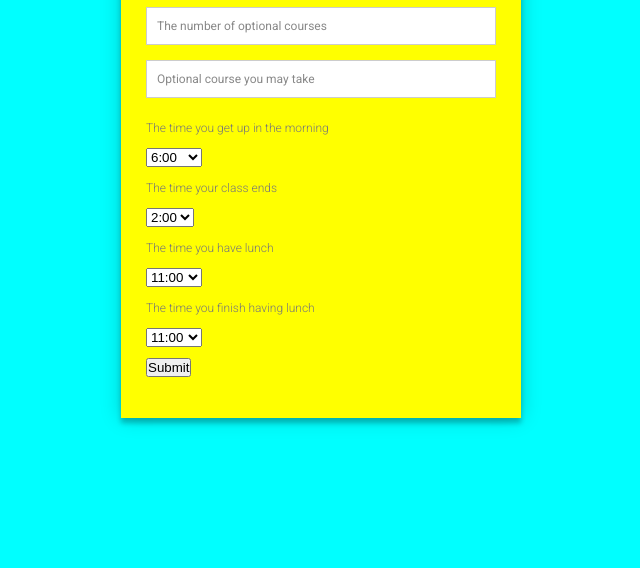
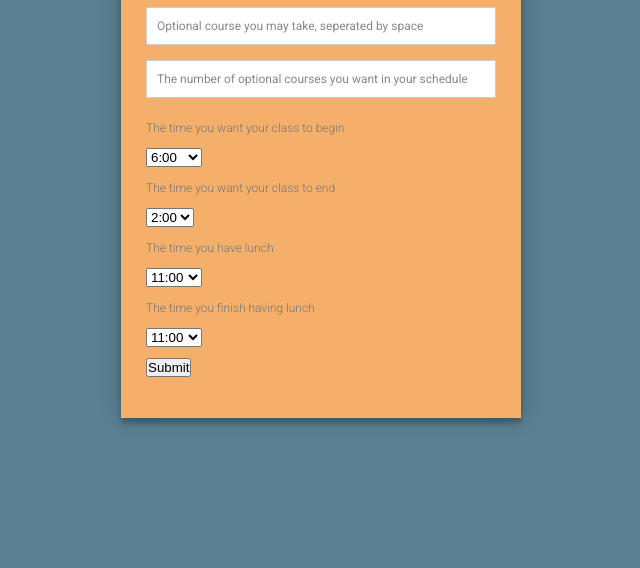
Before and after one commit to haohanshi/TartanHacks, a plain HTML site: page form/index.html in a window 1280 px wide. Shown: the part 251-819 px from the top of the page, without its empty margins (319-959 px from the left). Drawn offline with Linux system fonts and the light colour scheme.

Commit message:
In colour

```diff
--- a/form/css/style.css
+++ b/form/css/style.css
@@ -18,7 +18,7 @@ body {
   font-size: 12px;
   line-height: 30px;
   color: #777;
-  background: #00FFFF;
+  background: #597F91;
 }
 
 .container {
@@ -38,7 +38,7 @@ body {
 }
 
 #contact {
-  background: #FFFF00;
+  background: #F4AF6B;
   padding: 25px;
   margin: 150px 0;
   box-shadow: 0 0 20px 0 rgba(0, 0, 0, 0.2), 0 5px 5px 0 rgba(0, 0, 0, 0.24);
--- a/form/index.html
+++ b/form/index.html
@@ -15,15 +15,15 @@
   <form id="contact" action="" method="post">
     <h1>Generate Your Course Schedule</h1>
     <fieldset id="1">
-      <input placeholder="Courses you must take (eg. 15-122 15-112)" id="a" type="text" tabindex="1" required autofocus>
+      <input placeholder="Courses you must take, seperated by space (eg. 15-122 15-112)" id="a" type="text" tabindex="1" required autofocus>
+    </fieldset>
+    <fieldset id="3">
+      <input placeholder="Optional course you may take, seperated by space" id="b" type="text" tabindex="3" required>
     </fieldset>
     <fieldset id="2">
-      <input placeholder="The number of optional courses" id="b" type="text" tabindex="2" required>
+      <input placeholder="The number of optional courses you want in your schedule" id="c" type="text" tabindex="2" required>
     </fieldset>
-    <fieldset id="3">
-      <input placeholder="Optional course you may take" id="c" type="text" tabindex="3" required>
-    </fieldset>
-	<p> The time you get up in the morning </p>
+	<p> The time you want your class to begin</p>
 	<select id="d">
 				<option value = 6>6:00</option>
 		        <option value = 7>7:00</option>
@@ -31,7 +31,7 @@
 				<option value = 9>9:00</option>
                 <option value = 10>10:00</option>
 	</select>
-	<p> The time your class ends </p>
+	<p> The time you want your class to end </p>
 	<select id="e">
 				<option value = 14>2:00</option>
 		        <option value = 15>3:00</option>
@@ -63,14 +63,14 @@
     </fieldset>
 	<script>
 	function myFunction() {
-    var mustcourses = document.getElementById("a").value;
-	var numOptCourses = document.getElementById("b").value;
-    var optCourses = document.getElementById("c").value;
+    var mustCourses = document.getElementById("a").value;
+	var numOptCourses = document.getElementById("c").value;
+    var optCourses = document.getElementById("b").value;
     var timeUp = document.getElementById("d").value;
     var timeEnd = document.getElementById("e").value;
     var timeLunchStart = document.getElementById("f").value;
     var timeLunchEnds = document.getElementById("g").value;
-	console.log("The fieldset elements: ", mustcourses, numOptCourses, optCourses, timeUp, timeEnd, timeLunchStart, timeLunchEnds);
+	console.log("The fieldset elements: ", mustCourses, optCourses, numOptCourses, timeUp, timeEnd, timeLunchStart, timeLunchEnds);
 	console.log("ka");
 	return false;
 	}
```
Also changed, not shown: 3 other files.
